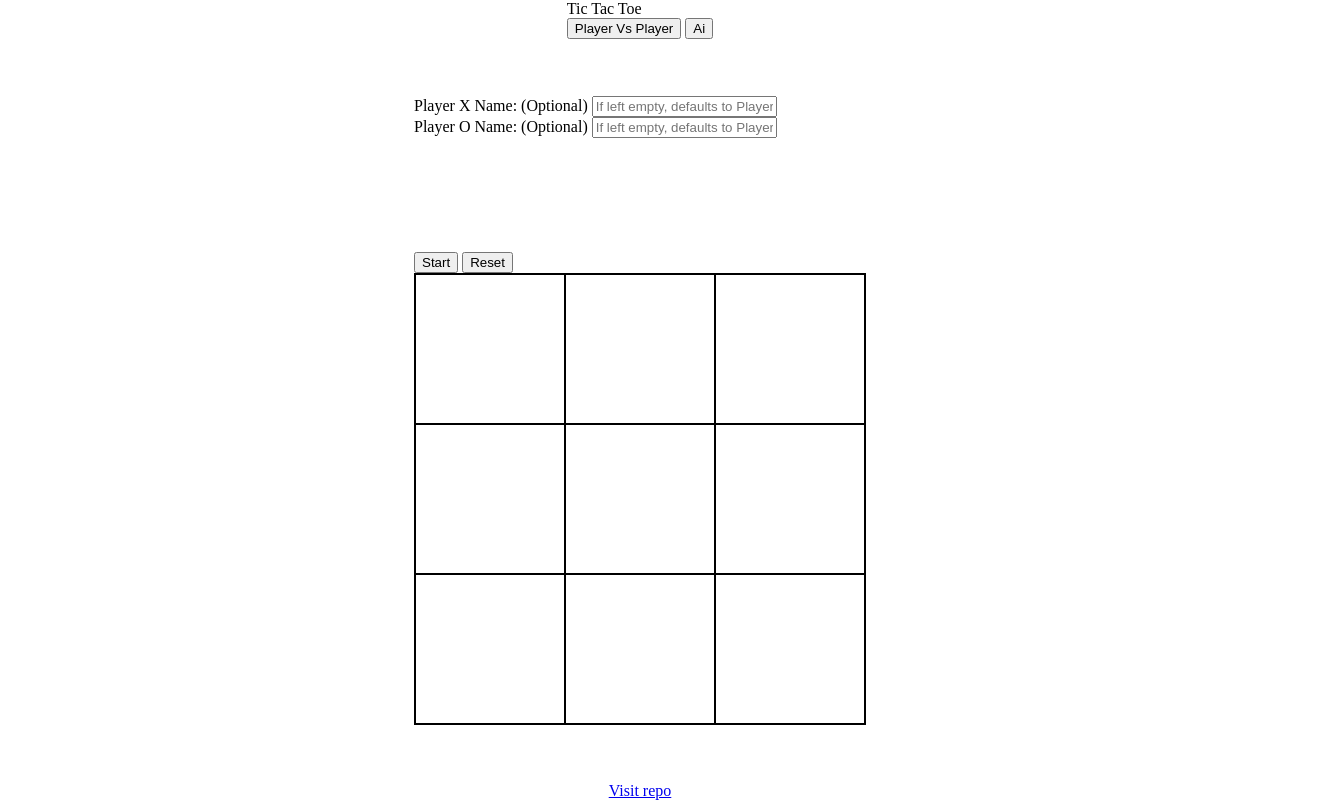
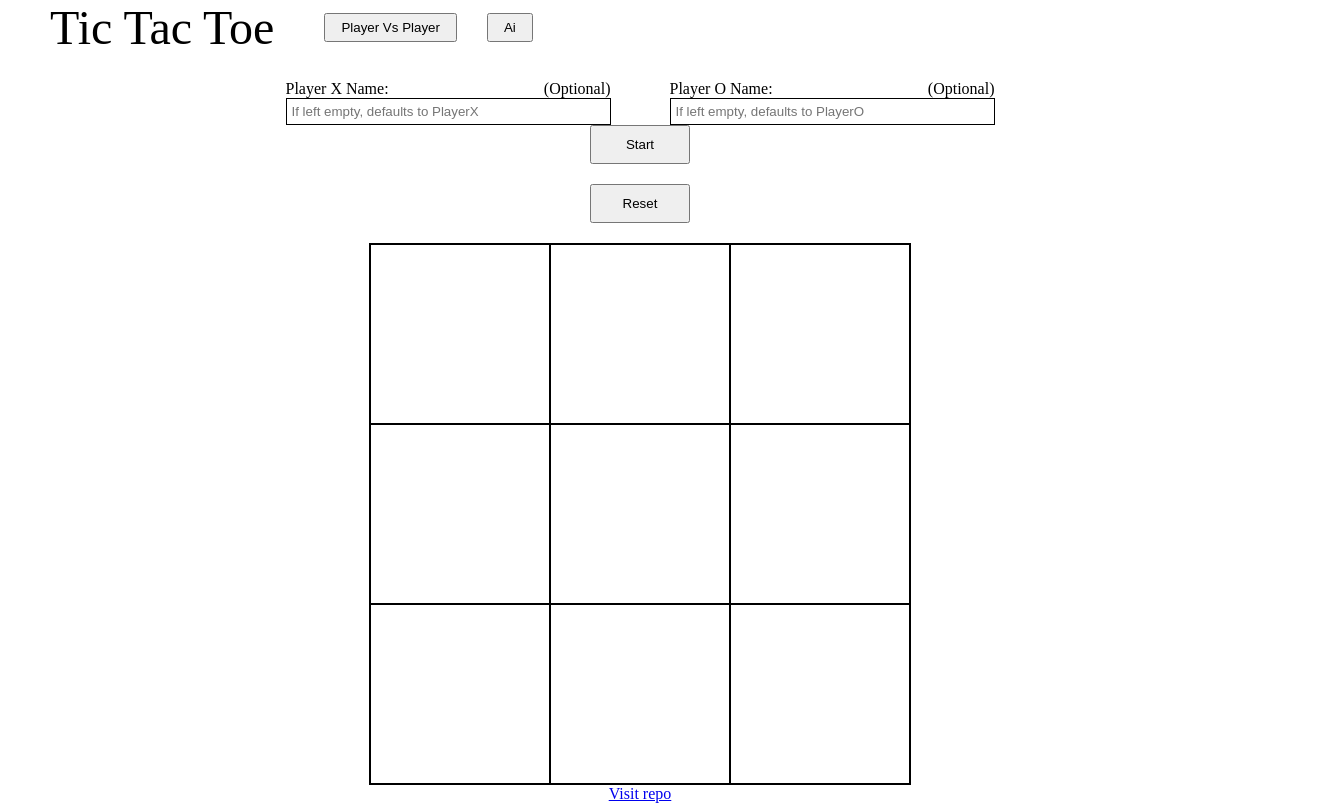
Before and after one commit to High23/tic-tac-toe, a plain HTML site: page index.html in a window 1280 px wide. Shown: the whole page, 1330 px wide, since content can reach past the window. Drawn offline with Linux system fonts and the light colour scheme.

Commit message:
Slight styling to game buttons/forms

```diff
--- a/style.css
+++ b/style.css
@@ -13,11 +13,14 @@ body, html,
 .gameboard-container {
     display: grid;
     align-items: center;
+    grid-template-rows: auto 1fr;
+    width: 100%;
+    justify-items: center;
 }
 
 .gameboard {
     display: grid;
-    grid-template: repeat(3,150px) / repeat(3, 150px);
+    grid-template: repeat(3, 180px) / repeat(3, 180px);
     border: 1px solid black;
 }
 
@@ -29,4 +32,64 @@ body, html,
 .gameboard > div > span {
     justify-self: center;
     align-self: center;
+
 }
+
+.grid {
+    display: grid;
+    width: 60%;
+    grid-template-columns: auto auto;
+    justify-content: space-around;
+    margin-top: 25px;
+    row-gap: 5px;
+}
+
+input {
+    appearance: none;
+    padding: 5px;
+    border: 1px solid black;
+}
+
+.header {
+    display: flex;
+    width: 100%;
+    gap: 50px;
+    font-size: 3rem;
+    padding-left: 100px;
+}
+
+.hidden {
+    display: none;
+}
+
+.versus {
+    display: flex;
+    align-items: center;
+    gap: 30px;
+}
+
+.versus > button {
+    padding: 5px 15px;
+}
+
+.playerForm {
+    display: grid;
+    grid-template-rows: auto;
+    width: 325px;
+}
+
+.playerForm > label {
+    display: flex;
+    justify-content: space-between;
+}
+
+.game {
+    display: grid;
+    justify-items: center;
+    gap: 20px;
+}
+
+.reset, .start {
+    padding: 10px 5px;
+    width: 100px;
+}
```
